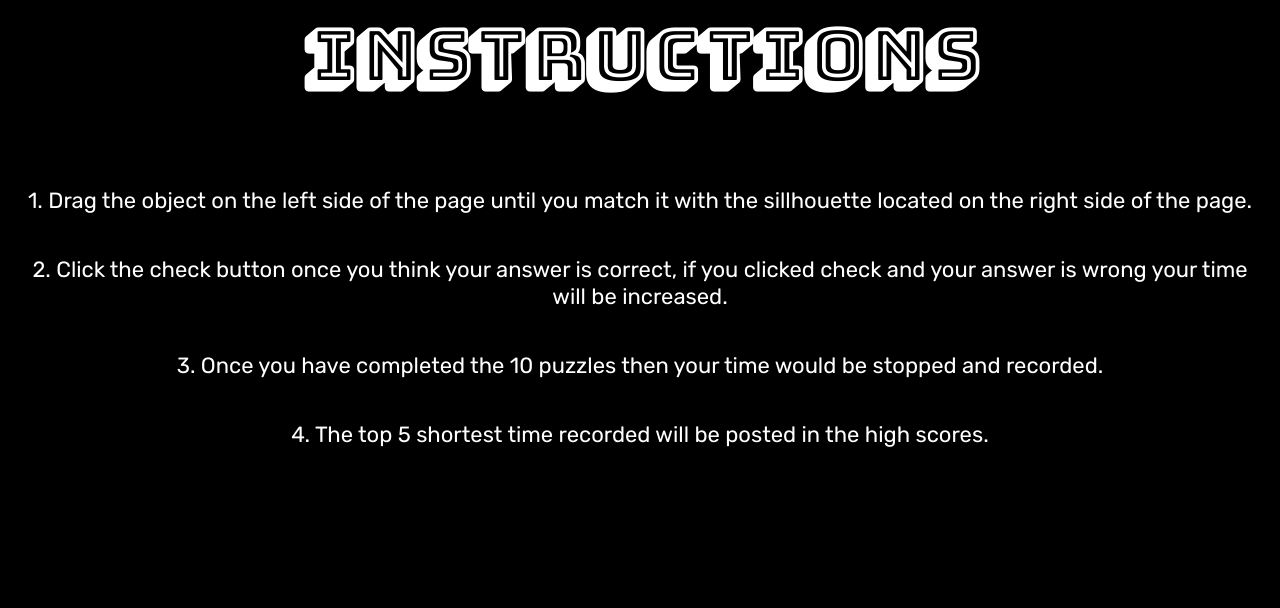
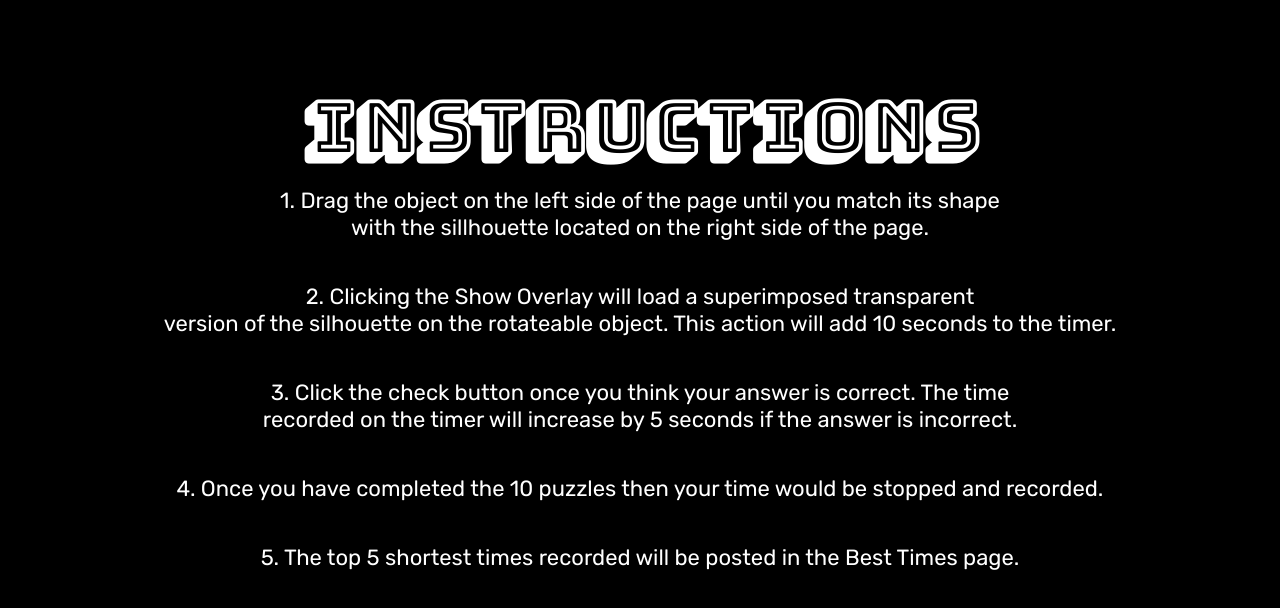
Before and after one commit to cyronquillo/CMSC-161-Project, a plain HTML site: page instructions.html in a window 1280 px wide. Drawn offline with Linux system fonts and the light colour scheme.

Commit message:
Instructions update

```diff
--- a/instructions.css
+++ b/instructions.css
@@ -9,6 +9,8 @@ body{
 	text-align: center;
 	font-weight:bold;
 	font-size: 72px;
+	position: relative;
+	top: 1em;
 }
 .ins{
 	font-family: 'Rubik', sans-serif;
--- a/instructions.html
+++ b/instructions.html
@@ -6,9 +6,10 @@
 	</head>
 	<body>
 		<p id="header"> Instructions </p>
-		<p class="ins"> 1. Drag the object on the left side of the page until you match it with the sillhouette located on the right side of the page.</p>
-		<p class="ins"> 2. Click the check button once you think your answer is correct, if you clicked check and your answer is wrong your time will be increased.</p>
-		<p class="ins"> 3. Once you have completed the 10 puzzles then your time would be stopped and recorded.</p>
-		<p class="ins"> 4. The top 5 shortest time recorded will be posted in the high scores.</p>
+		<p class="ins"> 1. Drag the object on the left side of the page until you match its shape<br>with the sillhouette located on the right side of the page.</p>
+		<p class="ins"> 2. Clicking the Show Overlay will load a superimposed transparent <br>version of the silhouette on the rotateable object. This action will add 10 seconds to the timer.</p>
+		<p class="ins"> 3. Click the check button once you think your answer is correct. The time<br> recorded on the timer will increase by 5 seconds if the answer is incorrect.</p>
+		<p class="ins"> 4. Once you have completed the 10 puzzles then your time would be stopped and recorded.</p>
+		<p class="ins"> 5. The top 5 shortest times recorded will be posted in the Best Times page.</p>
 	</body>
 </html>
```
